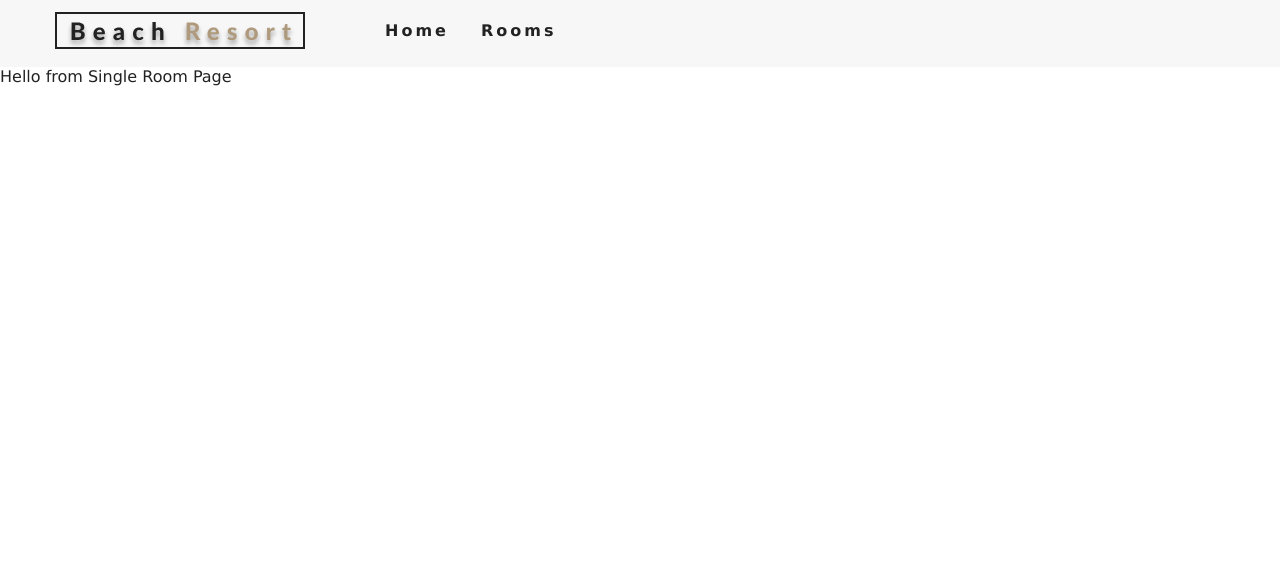
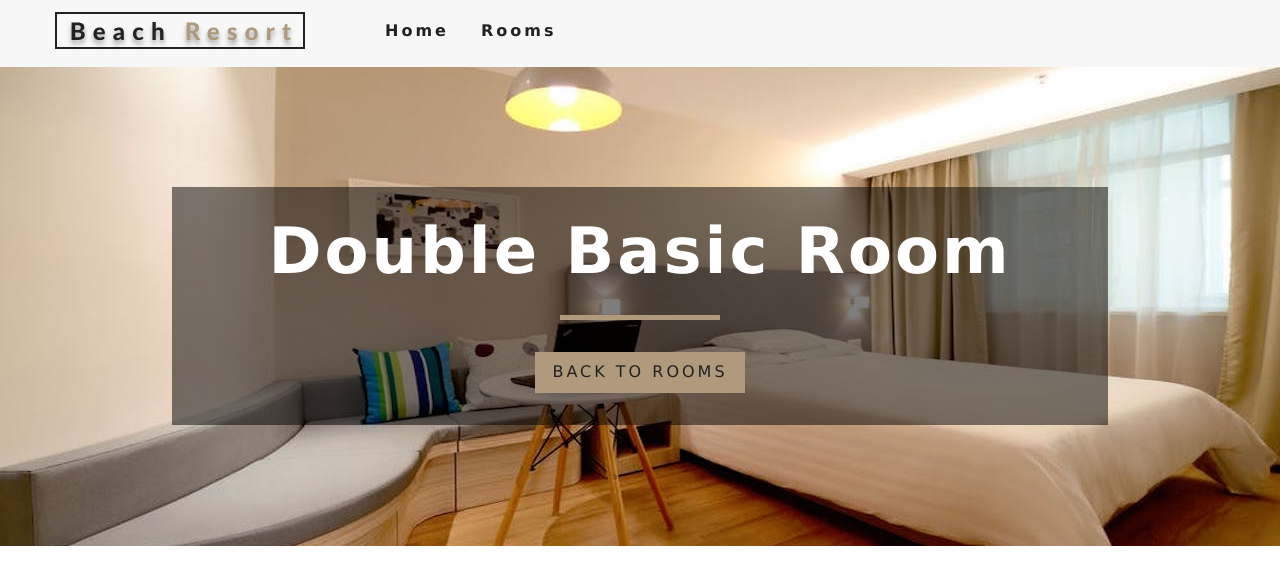
Before and after one commit to Ultral1sk/BeachResort, a React (Create React App) app: page /rooms/double-basic in a window 1280 px wide. Shown: the top 584 px of the page. Built offline with nearby package versions, Linux system fonts and the light colour scheme.

Commit message:
BeachResort : ErrorHandler(Room) Finished

```diff
--- a/package.json
+++ b/package.json
@@ -3,6 +3,7 @@
   "version": "0.1.0",
   "private": true,
   "dependencies": {
+    "prop-types": "^15.7.2",
     "react": "^16.11.0",
     "react-dom": "^16.11.0",
     "react-icons": "^3.8.0",
--- a/src/components/Banner.js
+++ b/src/components/Banner.js
@@ -1,6 +1,6 @@
 import React from 'react'
 
-function Banner({ children, title, subtitle }) {
+const Banner = ({ children, title, subtitle }) => {
     return (
         <div className="banner">
 
--- a/src/components/Hero.js
+++ b/src/components/Hero.js
@@ -2,7 +2,7 @@ import React from 'react'
 
 
 
-function Hero({ children, hero }) {
+const Hero = ({ children, hero }) => {
     return (
         <div>
             <header className={hero}>
--- a/src/components/Loading.js
+++ b/src/components/Loading.js
@@ -1,7 +1,7 @@
 import React from 'react'
 import loadingGif from '../images/gif/loading-arrow.gif'
 
-export default function Loading() {
+ const Loading = () => {
     return (
         <div className="loading">
             <h4>rooms data loading ...</h4>
@@ -9,3 +9,5 @@ export default function Loading() {
         </div>
     )
 }
+
+export default Loading
--- /dev/null
+++ b/src/components/SingleRoom.js
@@ -0,0 +1,55 @@
+import React, { Component } from 'react'
+import defaultBcg from '../images/room-1.jpeg'
+import Hero from './Hero';
+import Banner from './Banner';
+import { Link } from 'react-router-dom';
+import { RoomContext } from '../context';
+
+class SingleRoom extends Component {
+    constructor(props) {
+        super(props)
+    //   console.log(this.props);
+
+
+        this.state = {
+            slug : this.props.match.params.slug,
+            defaultBcg
+        }
+    }
+
+    static contextType = RoomContext
+
+    // componentDidMount() { }
+
+    render() {
+
+      const { getRoom } = this.context
+
+        const room = getRoom(this.state.slug);
+        console.log(room)
+        if(!room) {
+            return (
+                <div className="error">
+                    <h3>no such room coul be round...</h3>
+                    <Link to="/rooms/" className="btn-primary">
+                        BACK TO ROOMS
+                    </Link>
+                </div>
+            );
+        }
+        const  { name, description, capacity, size, price, extras, breakfast, pets, images } = room
+        return (
+            <div>
+                 <Hero hero='roomsHero'>
+                    <Banner title={`${name} room`}>
+                        <Link to='/rooms' className="btn-primary">
+                            Back to rooms
+                        </Link>
+                    </Banner>
+                </Hero>
+            </div>
+        )
+    }
+}
+
+export default SingleRoom
--- a/src/context.js
+++ b/src/context.js
@@ -9,10 +9,10 @@ class RoomProvider extends Component {
         super(props)
 
         this.state = {
-          rooms         : [],
-          sortedRooms   : [],
+          rooms : [],
+          sortedRooms : [],
           featuredRooms : [],
-          loading       : true
+          loading : true
         };
     };
 
@@ -26,6 +26,7 @@ class RoomProvider extends Component {
             sortedRooms : rooms,
             loading: false
         });
+
     }
 
     formatData(items){
@@ -42,18 +43,20 @@ class RoomProvider extends Component {
         return tempItems
     }
 
+    getRoom = (slug) => {
 
+        let tempRooms = [...this.state.rooms];
+        const room = tempRooms.find(room => room.slug === slug)
 
+        return room
 
-
-
-
+    }
 
 
     render() {
 
         return (
-           <RoomContext.Provider value={{...this.state}}>
+           <RoomContext.Provider value={{...this.state, getRoom : this.getRoom}}>
                {this.props.children}
            </RoomContext.Provider>
         );
--- a/src/pages/SingleRoom.js
+++ /dev/null
@@ -1,13 +0,0 @@
-import React, { Component } from 'react'
-
-export class SinlgeRoom extends Component {
-    render() {
-        return (
-            <div>
-                Hello from Single Room Page
-            </div>
-        )
-    }
-}
-
-export default SinlgeRoom
```
Also changed, not shown: src/App.js (+4 -4 lines), src/components/FeaturedRooms.js (+5 -2 lines), src/components/Navbar.js (+8 -3 lines), src/components/Room.js (+5 -4 lines).
